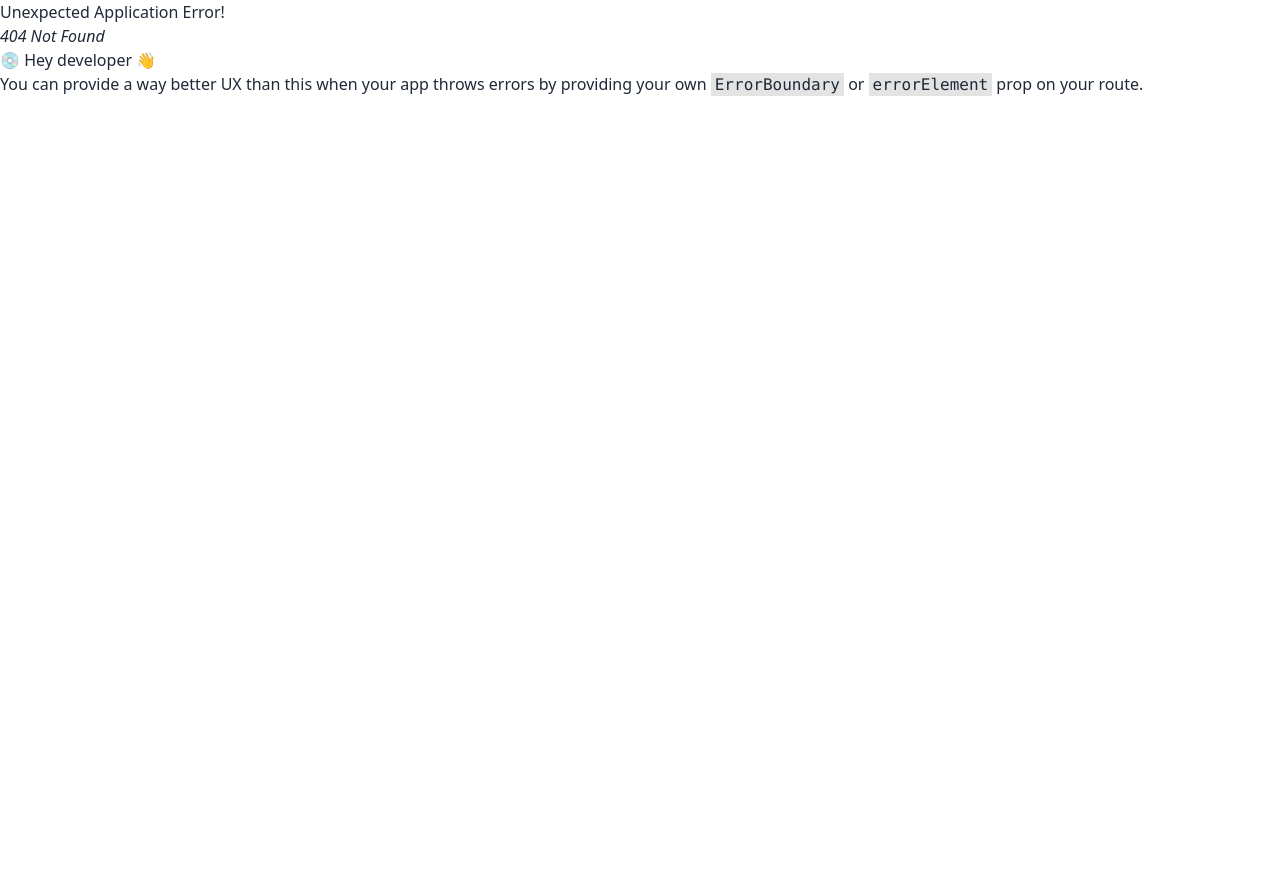
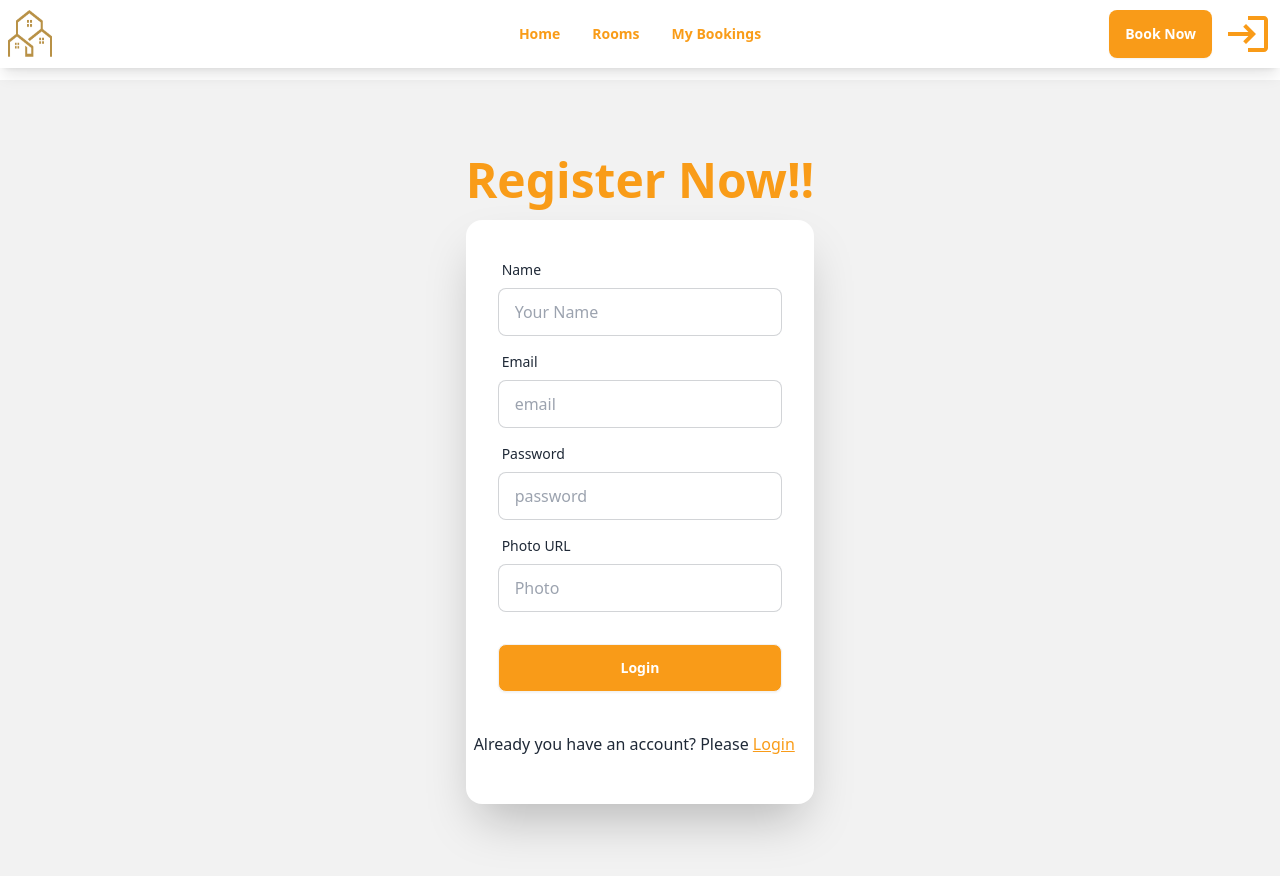
Before and after one commit to tzmehedy/Hotel-Booking, a React (Vite) app in the folder client/: page /register in a window 1280 px wide. Before the commit this address had no page. Shown: the top 876 px of the page. Before the commit the page ends 800 px from the top, so only its background shows below. Built offline with nearby package versions, Linux system fonts and the light colour scheme.

Commit message:
register page desing is completed

```diff
--- a/client/src/Pages/Login/Login.jsx
+++ b/client/src/Pages/Login/Login.jsx
@@ -1,4 +1,5 @@
 import { FcGoogle } from "react-icons/fc";
+import { Link } from "react-router-dom";
 const Login = () => {
   return (
     <div className="mt-20">
@@ -42,11 +43,17 @@ const Login = () => {
             <div className="text-center">
               <p>Or,</p>
             </div>
-            <div className="flex justify-center items-center space-x-3 mb-10">
+            <div className="flex justify-center items-center space-x-3 mb-2">
               <p>Login With </p>
               <button>
                 <FcGoogle className="text-2xl"></FcGoogle>
               </button>
+            </div>
+            <div className="mb-10 p-2">
+              <p>
+                You are not register!!! Please{" "}
+                <Link to={"/register"} className="underline text-[#f99810f6]">Register</Link>
+              </p>
             </div>
           </div>
         </div>
--- /dev/null
+++ b/client/src/Pages/Register/Register.jsx
@@ -0,0 +1,87 @@
+
+import { Link } from "react-router-dom";
+
+
+const Register = () => {
+    return (
+      <div className="mt-20">
+        <div className="hero bg-base-200 min-h-screen">
+          <div className="hero-content flex-col ">
+            <div className="text-center lg:text-left">
+              <h1 className="text-5xl text-[#f99810f6] font-bold">
+                Register Now!!
+              </h1>
+            </div>
+            <div className="card bg-base-100 w-full max-w-sm shrink-0 shadow-2xl">
+              <form className="card-body">
+                <div className="form-control">
+                  <label className="label">
+                    <span className="label-text">Name</span>
+                  </label>
+                  <input
+                    type="text"
+                    placeholder="Your Name"
+                    name="name"
+                    className="input input-bordered"
+                    required
+                  />
+                </div>
+                <div className="form-control">
+                  <label className="label">
+                    <span className="label-text">Email</span>
+                  </label>
+                  <input
+                    type="email"
+                    placeholder="email"
+                    name="email"
+                    className="input input-bordered"
+                    required
+                  />
+                </div>
+                <div className="form-control">
+                  <label className="label">
+                    <span className="label-text">Password</span>
+                  </label>
+                  <input
+                    type="password"
+                    placeholder="password"
+                    name="password"
+                    className="input input-bordered"
+                    required
+                  />
+                </div>
+                <div className="form-control">
+                  <label className="label">
+                    <span className="label-text">Photo URL</span>
+                  </label>
+                  <input
+                    type="text"
+                    placeholder="Photo"
+                    name="photo"
+                    className="input input-bordered"
+                    required
+                  />
+                </div>
+                <div className="form-control mt-6">
+                  <button className="btn bg-[#f99810f6] text-white font-bold">
+                    Login
+                  </button>
+                </div>
+              </form>
+
+              <div className="mb-10 p-2">
+                <p>
+                  Already you have an account? Please {" "}
+                  <Link to={"/login"} className="underline text-[#f99810f6]">
+                    Login
+                  </Link>
+                </p>
+              </div>
+            </div>
+          </div>
+        </div>
+      </div>
+    );
+};
+
+export default Register;
--- a/client/src/Routes/Router.jsx
+++ b/client/src/Routes/Router.jsx
@@ -2,6 +2,7 @@ import {createBrowserRouter} from "react-router-dom"
 import Root from "../Layout/Root"
 import Home from "../Pages/Home/Home"
 import Login from "../Pages/Login/Login"
+import Register from "../Pages/Register/Register"
 
 
 const router = createBrowserRouter([
@@ -16,6 +17,10 @@ const router = createBrowserRouter([
         {
             path: "/login",
             element: <Login></Login>
+        },
+        {
+            path: "/register",
+            element: <Register></Register>
         }
     ]
     }
```
